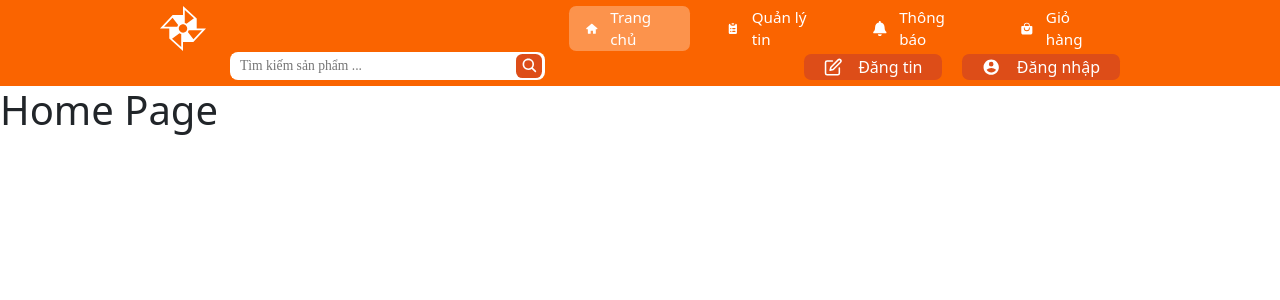
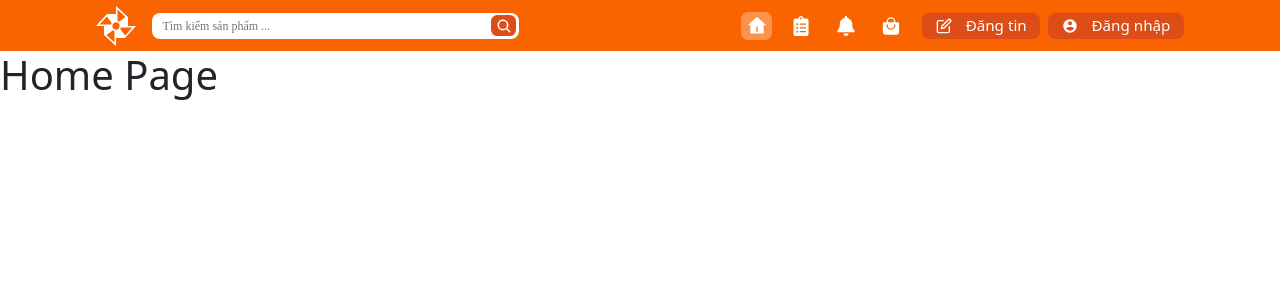
Before and after one commit to KafkaWannaFly/S2Hand, a React (Create React App) app: page / in a window 1280 px wide. Shown: the top 300 px of the page. Built offline with nearby package versions, Linux system fonts and the light colour scheme; a web font is replaced by a local one.

Commit message:
feat: reponsive large, medium, small, exsmall device

```diff
--- a/src/components/NavItem.module.scss
+++ b/src/components/NavItem.module.scss
@@ -7,6 +7,14 @@
   display: flex;
   justify-content: space-around;
   align-items: center;
+}
+
+.nav__item__text {
+  display: inline-block;
+  white-space: nowrap;
+  overflow: hidden;
+  word-wrap: break-word;
+  text-overflow: ellipsis;
 }
 
 .nav__item__page {
@@ -24,14 +32,14 @@
   }
 
   .nav__item__icon {
-    font-size: $onNavItemPageIcon;
+    font-size: $onNavItemPageIcon-Large;
     margin-right: 0.75rem;
   }
 }
 
 .nav__item__action {
   @extend .nav__item;
-  font-size: $onNavItemActionText;
+  font-size: $onNavItemActionText-Large;
   background-color: $primaryVariantDark;
   padding: 0.05rem 1.25rem;
   transition: all 0.4s ease-in-out;
@@ -45,7 +53,76 @@
   }
 
   .nav__item__icon {
-    font-size: $onNavItemActionIcon;
+    font-size: $onNavItemActionIcon-Large;
     margin-right: 1rem;
   }
 }
+
+@media only screen and (max-width: 1280px) {
+  .nav__item__page {
+    padding: 0.25rem 0.35rem;
+
+    .nav__item__icon {
+      font-size: $onNavItemPageIcon-Medium;
+      margin-right: 0;
+    }
+
+    .nav__item__text {
+      display: none;
+    }
+  }
+
+  .nav__item__action {
+    padding: 0.1rem 0.85rem;
+    font-size: $onNavItemActionText-Medium;
+
+    .nav__item__icon {
+      margin-right: 0.85rem;
+      font-size: $onNavItemActionIcon-Medium;
+    }
+  }
+}
+
+@media only screen and (max-width: 962px) {
+  .nav__item__page {
+    padding: 0.2rem 0.3rem;
+
+    .nav__item__icon {
+      font-size: $onNavItemPageIcon-Small;
+      margin-right: 0;
+    }
+
+    .nav__item__text {
+      display: none;
+    }
+  }
+
+  .nav__item__action {
+    padding: 0.35rem 0.85rem;
+    font-size: $onNavItemActionText-Small;
+
+    .nav__item__icon {
+      margin-right: 0;
+      font-size: $onNavItemActionIcon-Small;
+    }
+
+    .nav__item__text {
+      display: none;
+    }
+  }
+}
+
+@media only screen and (max-width: 601px) {
+  .nav__item__page {
+    padding: 0.25rem 0.35rem;
+
+    .nav__item__icon {
+      font-size: $onNavItemPageIcon-ExSmall;
+      margin-right: 0;
+    }
+
+    .nav__item__text {
+      display: none;
+    }
+  }
+}
--- a/src/components/NavItem.tsx
+++ b/src/components/NavItem.tsx
@@ -6,7 +6,7 @@ import { Icon } from "./Icon";
 import Styles from "./NavItem.module.scss";
 
 interface Props extends DivProps, NavItemType {
-  option: string;
+  option: string; //page or action
 }
 
 export const NavItem: React.FC<Props> = (props) => {
@@ -22,7 +22,7 @@ export const NavItem: React.FC<Props> = (props) => {
       exact={props.to === "/" ? true : false}
     >
       <Icon className={Styles.nav__item__icon} icon={props.icon} />
-      {props.text}
+      <span className={Styles.nav__item__text}>{props.text}</span>
     </NavLink>
   );
 };
--- a/src/components/Navbar.module.scss
+++ b/src/components/Navbar.module.scss
@@ -6,32 +6,41 @@
   padding: 0.35rem 0;
 
   .navbar__container {
-    width: 75%;
-    display: flex;
+    @include display-flex(center, center);
+    width: 80%;
     margin: auto;
 
+    .nav__logo__container {
+      @include display-flex(center, center);
+
       .nav__logo {
-      @include display-flex(center, center);
-      width: $onLogo;
-      height: $onLogo;
-      align-self: center;
-      flex: 1;
+        width: $onLogo-Large;
+        height: $onLogo-Large;
+      }
     }
 
+    .navbar__nav__container {
+      flex: 1;
+      @include display-flex(space-between, center);
+
+      .nav__searchbar__container {
+        flex: 1;
+        display: flex;
+        align-self: flex-end;
+
         .nav__searchbar {
-      margin: 0 1.5rem;
-      align-self: flex-end;
-      flex: 4;
+          margin: 0 1rem 0 1.5rem;
+          transition: all 0.5s ease-in;
+        }
       }
 
       .nav__container {
-      flex: 7;
+        flex: 1;
         display: flex;
         flex-direction: column;
         align-items: flex-end;
 
         .nav__page {
-        flex: 5;
           list-style-type: none;
           display: flex;
 
@@ -41,7 +50,6 @@
         }
 
         .nav__action {
-        flex: 7;
           margin-top: 0.2rem;
           list-style-type: none;
           display: flex;
@@ -53,3 +61,143 @@
       }
     }
   }
+}
+
+@media only screen and (max-width: 1280px) {
+  .navbar {
+    .navbar__container {
+      width: 85%;
+
+      .nav__logo__container {
+        .nav__logo {
+          width: $onLogo-Medium;
+          height: $onLogo-Medium;
+        }
+      }
+
+      .navbar__nav__container {
+        .nav__searchbar__container {
+          align-self: center;
+
+          .nav__searchbar {
+            margin: 0 1.5rem 0 1rem;
+          }
+        }
+
+        .nav__container {
+          flex-direction: row;
+          justify-content: flex-end;
+          align-items: center;
+
+          .nav__page {
+            .nav__item:not(:last-child) {
+              margin-right: 0.85rem;
+            }
+          }
+
+          .nav__action {
+            margin-left: 1rem;
+            margin-top: 0;
+
+            .nav__item:not(:last-child) {
+              margin-right: 0.5rem;
+            }
+          }
+        }
+      }
+    }
+  }
+}
+
+@media only screen and (max-width: 962px) {
+  .navbar {
+    .navbar__container {
+      width: 90%;
+
+      .nav__logo__container {
+        .nav__logo {
+          width: $onLogo-Small;
+          height: $onLogo-Small;
+        }
+      }
+
+      .navbar__nav__container {
+        .nav__searchbar__container {
+          align-self: center;
+
+          .nav__searchbar {
+            margin: 0 1.25rem 0 0.85rem;
+          }
+        }
+
+        .nav__container {
+          flex-direction: row;
+          justify-content: flex-end;
+          align-items: center;
+
+          .nav__page {
+            .nav__item:first-child {
+              display: none;
+            }
+
+            .nav__item:not(:last-child) {
+              margin-right: 0.75rem;
+            }
+          }
+
+          .nav__action {
+            margin-left: 1.5rem;
+            margin-top: 0;
+
+            .nav__item:not(:last-child) {
+              margin-right: 0.5rem;
+            }
+          }
+        }
+      }
+    }
+  }
+}
+
+@media only screen and (max-width: 601px) {
+  .navbar {
+    .navbar__container {
+      width: 85%;
+
+      .nav__logo__container {
+        .nav__logo {
+          width: $onLogo-ExSmall;
+          height: $onLogo-ExSmall;
+        }
+      }
+
+      .navbar__nav__container {
+        .nav__searchbar__container {
+          align-self: center;
+          justify-content: flex-end;
+
+          .nav__searchbar {
+            margin: 0 1.5rem;
+          }
+        }
+
+        .nav__container {
+          flex: 0;
+          flex-direction: row;
+          justify-content: flex-end;
+          align-items: center;
+
+          .nav__page {
+            .nav__item:not(:last-child) {
+              display: none;
+            }
+          }
+
+          .nav__action {
+            display: none;
+          }
+        }
+      }
+    }
+  }
+}
--- a/src/components/Navbar.tsx
+++ b/src/components/Navbar.tsx
@@ -36,13 +36,17 @@ export const Navbar = () => {
   return (
     <nav className={Styles.navbar}>
       <div className={Styles.navbar__container}>
-        <Link to="/">
+        <Link to="/" className={Styles.nav__logo__container}>
           <img src={Logo} alt="S2Hand Logo" className={Styles.nav__logo} />
         </Link>
-        <Searchbar className={Styles.nav__searchbar} />
-        <div className={Styles.nav__container}>
-          <ul className={Styles.nav__page}>{NavPages}</ul>
-          <ul className={Styles.nav__action}>{NavActions}</ul>
+        <div className={Styles.navbar__nav__container}>
+          <div className={Styles.nav__searchbar__container} tabIndex={1}>
+            <Searchbar className={Styles.nav__searchbar} />
+          </div>
+          <div className={Styles.nav__container}>
+            <ul className={Styles.nav__page}>{NavPages}</ul>
+            <ul className={Styles.nav__action}>{NavActions}</ul>
+          </div>
         </div>
       </div>
     </nav>
--- a/src/components/Searchbar.module.scss
+++ b/src/components/Searchbar.module.scss
@@ -1,6 +1,7 @@
 @import "../styles/standard";
 
 .searchbar {
+  width: 80%;
   background-color: $surface;
   border-radius: 0.5rem;
 
@@ -10,7 +11,7 @@
 
     .searchbar__input {
       @include reset-input;
-      @include set-text($fontSerifRegular, $onSearchbarText, null);
+      @include set-text($fontSerifRegular, $onSearchbarText-Large, null);
       padding: 0.1rem 0.5rem;
       flex: 1;
     }
@@ -22,16 +23,16 @@
 
       .searchbar__delete__icon {
         color: $onVariant;
-        font-size: $onSearchbarIcon;
+        font-size: $onSearchbarIcon-Large;
       }
     }
 
     .searchbar__input:placeholder-shown ~ .searchbar__delete {
-      visibility: hidden;
+      display: none;
     }
 
     .searchbar__input:not(:placeholder-shown) ~ .searchbar__delete {
-      visibility: visible;
+      display: inline-block;
     }
 
     .searchbar__search {
@@ -42,8 +43,78 @@
 
       .searchbar__search__icon {
         color: $onPrimary;
-        font-size: $onSearchbarIcon;
+        font-size: $onSearchbarIcon-Large;
       }
     }
   }
 }
+
+@media only screen and (max-width: 1280px) {
+  .searchbar {
+    width: 70%;
+    .searchbar__container {
+      .searchbar__input {
+        @include set-text($fontSerifRegular, $onSearchbarText-Medium, null);
+      }
+
+      .searchbar__delete {
+        .searchbar__delete__icon {
+          font-size: $onSearchbarIcon-Medium;
+        }
+      }
+
+      .searchbar__search {
+        .searchbar__search__icon {
+          font-size: $onSearchbarIcon-Medium;
+        }
+      }
+    }
+  }
+}
+
+@media only screen and (max-width: 962px) {
+  .searchbar {
+    width: 100%;
+    .searchbar__container {
+      .searchbar__input {
+        @include set-text($fontSerifRegular, $onSearchbarText-Small, null);
+      }
+
+      .searchbar__delete {
+        .searchbar__delete__icon {
+          font-size: $onSearchbarIcon-Small;
+        }
+      }
+
+      .searchbar__search {
+        .searchbar__search__icon {
+          font-size: $onSearchbarIcon-Small;
+        }
+      }
+    }
+  }
+}
+
+@media only screen and (max-width: 601px) {
+  .searchbar {
+    width: auto;
+    .searchbar__container {
+      .searchbar__input {
+        display: none;
+        @include set-text($fontSerifRegular, $onSearchbarText-ExSmall, null);
+      }
+
+      .searchbar__delete {
+        .searchbar__delete__icon {
+          font-size: $onSearchbarIcon-ExSmall;
+        }
+      }
+
+      .searchbar__search {
+        .searchbar__search__icon {
+          font-size: $onSearchbarIcon-ExSmall;
+        }
+      }
+    }
+  }
+}
--- a/src/res/NavigationConfig.ts
+++ b/src/res/NavigationConfig.ts
@@ -1,10 +1,8 @@
 import { IconType } from "react-icons";
-import { TiHome } from "react-icons/ti";
-import { HiClipboardList } from "react-icons/hi";
-import { FaBell } from "react-icons/fa";
+import { FaBell, FaClipboardList } from "react-icons/fa";
 import { IoBagHandle } from "react-icons/io5";
 import { FiEdit } from "react-icons/fi";
-import { RiAccountCircleFill } from "react-icons/ri";
+import { RiAccountCircleFill, RiHome4Fill } from "react-icons/ri";
 
 export interface NavItemType {
   icon: IconType;
@@ -13,8 +11,8 @@ export interface NavItemType {
 }
 
 export const NavListPages: NavItemType[] = [
-  { icon: TiHome, text: "Trang chủ", to: "/" },
-  { icon: HiClipboardList, text: "Quản lý tin", to: "/dashboard" },
+  { icon: RiHome4Fill, text: "Trang chủ", to: "/" },
+  { icon: FaClipboardList, text: "Quản lý tin", to: "/dashboard" },
   { icon: FaBell, text: "Thông báo", to: "/nofi" },
   { icon: IoBagHandle, text: "Giỏ hàng", to: "/cart" }
 ];
--- a/src/styles/_font-sizes.scss
+++ b/src/styles/_font-sizes.scss
@@ -1,10 +1,28 @@
-$onLogo: 2.85rem;
+$onLogo-Large: 2.85rem;
+$onLogo-Medium: 2.5rem;
+$onLogo-Small: 2.25rem;
+$onLogo-ExSmall: 2rem;
 
-$onSearchbarIcon: 1.05rem;
-$onSearchbarText: 0.85rem;
+$onSearchbarIcon-Large: 1.05rem;
+$onSearchbarIcon-Medium: 1rem;
+$onSearchbarIcon-Small: 0.95rem;
+$onSearchbarIcon-ExSmall: 1.05rem;
+
+$onSearchbarText-Large: 0.85rem;
+$onSearchbarText-Medium: 0.75rem;
+$onSearchbarText-Small: 0.7rem;
+$onSearchbarText-ExSmall: 0.65rem;
 
 $onNavItemPageText: 0.95rem;
-$onNavItemPageIcon: 0.95rem;
+$onNavItemPageIcon-Large: 0.95rem;
+$onNavItemPageIcon-Medium: 1.25rem;
+$onNavItemPageIcon-Small: 1.15rem;
+$onNavItemPageIcon-ExSmall: 1.15rem;
 
-$onNavItemActionText: 1rem;
-$onNavItemActionIcon: 1.15rem;
+$onNavItemActionText-Large: 1rem;
+$onNavItemActionText-Medium: 0.95rem;
+$onNavItemActionText-Small: 0.95rem;
+
+$onNavItemActionIcon-Large: 1.15rem;
+$onNavItemActionIcon-Medium: 1rem;
+$onNavItemActionIcon-Small: 1rem;
```
Lines whose indentation alone changed are shown as unchanged.
